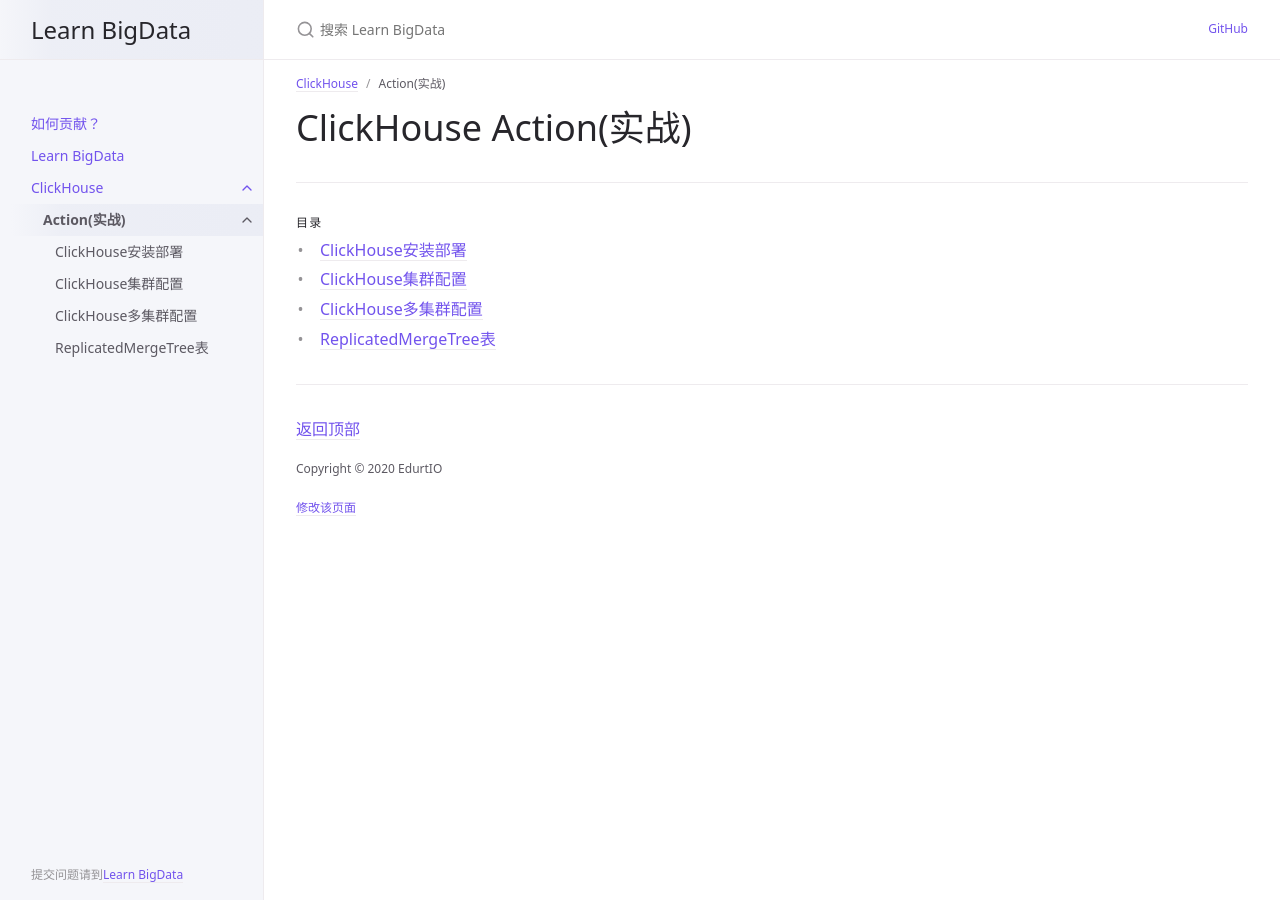
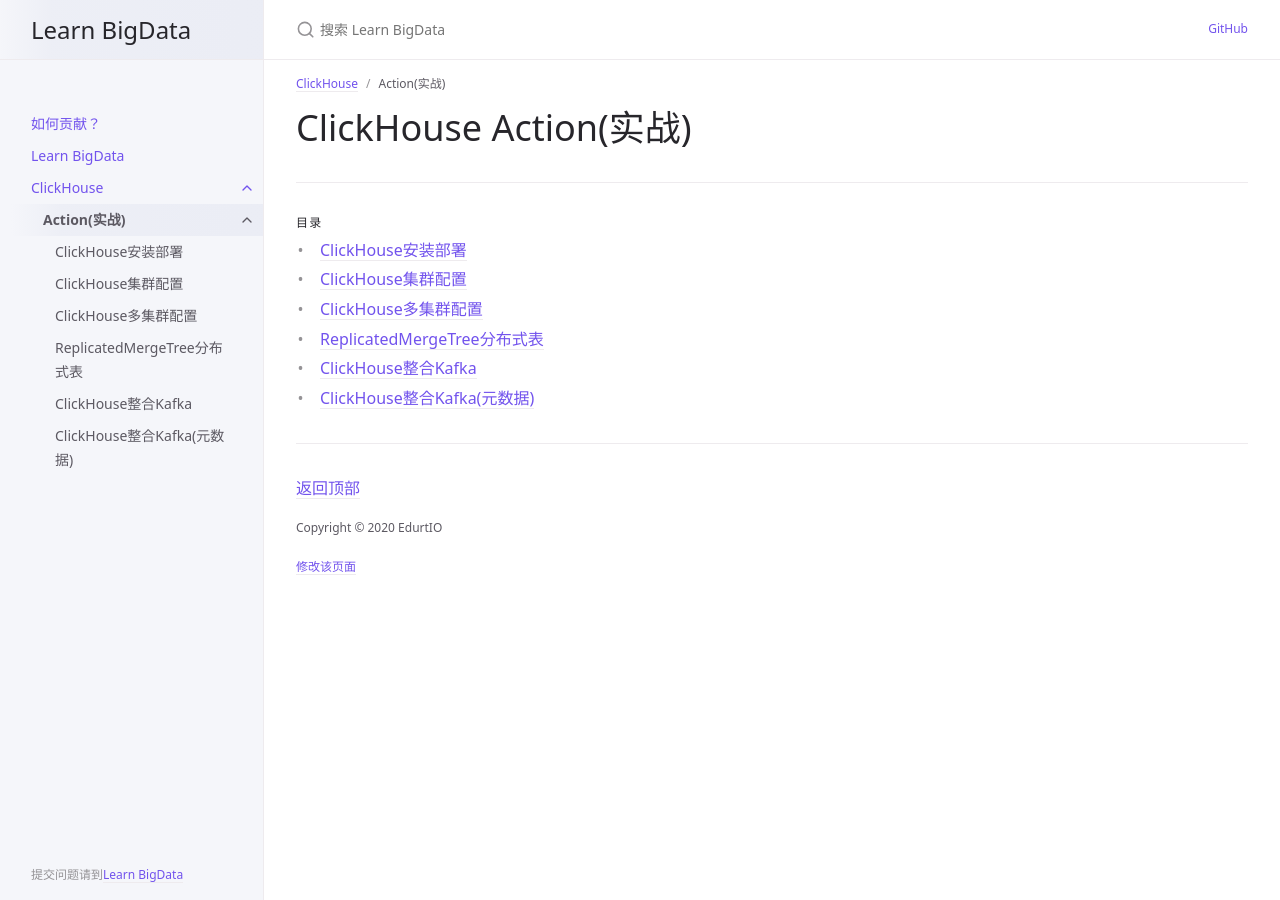
Before and after one commit to EdurtIO/learn-bigdata.incubator.edurt.io, a Jekyll site: the page built from docs/ClickHouse/Action/index.md, in a window 1280 px wide. Built offline with Jekyll 4.4.1, drawn with Linux system fonts in a browser that asks for light colours; part of the change alters nothing that is shown.

Commit message:
添加ClickHouse整合Kafka,ClickHouse整合Kafka(元数据)文档

````diff
--- /dev/null
+++ b/docs/ClickHouse/Action/engine-kafka-operations.md
@@ -0,0 +1,107 @@
+---
+layout: default
+title: ClickHouse整合Kafka(元数据)
+nav_order: 101
+has_children: false
+parent: Action(实战)
+grand_parent: ClickHouse
+---
+
+## 目录
+{: .no_toc .text-delta }
+
+1. TOC
+{:toc}
+
+### 重读Kafka数据
+
+---
+
+默认从Kafka Topic的开始位置开始，并在到达消息时对其进行读取。这是正常的方式，但是有时重新读取消息很有用。例如，您可能想在修复架构中的错误或重新加载备份后重新读取消息。幸运的是，这很容易做到。我们只是在消费者组中重置偏移量。
+
+- 假设我们丢失了读数表中的所有消息，并希望从Kafka重新加载它们。首先，让我们使用TRUNCATE命令重载数据。
+
+```sql
+TRUNCATE TABLE kafka_readings;
+```
+
+- 在重置分区上的偏移之前，我们需要关闭消息使用。通过在ClickHouse中分离`kafka_readings_queue`表来执行此操作，如下所示。
+
+```sql
+DETACH TABLE kafka_readings_queue;
+```
+
+- 接下来，使用以下Kafka命令在用于kafka_readings_queue表的使用者组中重置分区偏移量。
+
+> 注意：改命令需要在Kafka中进行操作。
+
+```bash
+kafka-consumer-groups --bootstrap-server kafka-cluster-001:9092,kafka-cluster-002:9092 \
+ --topic test --group readings_consumer_group1 \
+ --reset-offsets --to-earliest --execute
+```
+
+- 登录到`ClickHouse`，重新连接`kafka_readings_queue`表
+
+```sql
+ATTACH TABLE kafka_readings_queue;
+```
+
+等待几秒钟，丢失的记录将被恢复。此时可以使用`SELECT`进行查询。
+
+### 添加数据列
+
+---
+
+显示原始Kafka信息作为行通常很有用，Kafka表引擎也定义了虚拟列，以下更改数据表以显示Topic分区和偏移量的方法。
+
+- 分离Kafka表来禁用消息使用。不影响数据的生产
+
+```sql
+DETACH TABLE kafka_readings_queue;
+```
+
+- 依次执行以下SQL命令来更改目标表和实例化视图
+
+> 注意：我们只是重新创建实例化视图，而我们更改了目标表，该表保留了现有数据。
+
+```sql
+ALTER TABLE kafka_readings
+  ADD COLUMN name String;
+```
+
+- 删除并重新构建视图表
+
+```sql
+DROP TABLE kafka_readings_view;
+
+CREATE MATERIALIZED VIEW kafka_readings_distributed_view TO kafka_readings_distributed AS
+SELECT id, platForm, appname, time, name
+FROM kafka_readings_queue;
+```
+
+- 重新连接`kafka_readings_queue`表来再次启用消息使用
+
+```sql
+ATTACH TABLE readings_queue
+```
+
+- 查询数据表信息
+
+```sql
+select * from kafka_readings_view;
+```
+
+```bash
+Query id: 52a27f19-eab1-4932-bc13-51792557809d
+
+┌─id─────────────────────────────┬─platForm──┬─appname─┬────────────────time─┬───name─┐
+│ 20201123123337811-840028       │ kafka     │         │ 2020-11-23 12:33:42 │  test  │
+└────────────────────────────────┴───────────┴─────────┴─────────────────────┴────────┘
+
+1 rows in set. Elapsed: 0.003 sec. Processed 2.51 thousand rows, 176.96 KB (985.20 thousand rows/s., 69.38 MB/s.)
+```
+
+> 注意：kafka源数据中需要包含新的字段列，否则数据就是null
+>
+> 消息格式更改时升级架构的方法不变。同样，物化视图提供了一种非常通用的方式来使Kafka消息适应目标表数据。您甚至可以定义多个实例化视图，以将消息流拆分到不同的目标表中。
--- /dev/null
+++ b/docs/ClickHouse/Action/engine-kafka.md
@@ -0,0 +1,178 @@
+---
+layout: default
+title: ClickHouse整合Kafka
+nav_order: 100
+has_children: false
+parent: Action(实战)
+grand_parent: ClickHouse
+---
+
+## 目录
+{: .no_toc .text-delta }
+
+1. TOC
+{:toc}
+
+要将数据从Kafka主题读取到ClickHouse表，我们需要三件事：
+
+- 一个目标MergeTree表，以提供接收数据的宿主
+- Kafka引擎表，使主题看起来像ClickHouse表
+- 物化视图，可将数据自动从Kafka移动到目标表
+
+### 创建存储消费数据表
+
+---
+
+创建`kafka_readings`用于接收Kafka的数据，登录到ClickHouse并执行以下SQL
+
+```sql
+CREATE TABLE kafka_readings (
+    id String,
+    platForm String,
+    appname String,
+    time DateTime
+) Engine = MergeTree
+PARTITION BY toYYYYMMDD(time)
+ORDER BY (time);
+```
+
+- `MergeTree` 指定创建表的引擎
+- `PARTITION BY` 指定我们的分区数据，我们使用时间转换为ymd格式
+- `ORDER BY` 指定我们的排序规则，当然也可以不指定
+
+### 创建消费Kafka数据表
+
+---
+
+使用Kafka引擎创建一个表以连接到主题并读取数据。该引擎将使用消费主题`test`和消费者组`test_consumer_group1`从kafka的集群中读取数据。输入格式为`JSONEachRow`。
+
+> 请注意，我们省略了`time`列。这是目标表中的别名，将从`time`列自动填充。
+
+登录到ClickHouse并执行以下SQL
+
+```sql
+CREATE TABLE kafka_readings_queue (
+    id String,
+    platForm String,
+    appname String,
+    time DateTime
+)
+ENGINE = Kafka
+SETTINGS kafka_broker_list = 'kafka-cluster-001:9092,kafka-cluster-002:9092',
+       kafka_topic_list = 'test',
+       kafka_group_name = 'readings_consumer_group1',
+       kafka_format = 'JSONEachRow';
+```
+
+- `kafka_broker_list` kafka消费集群的broker列表
+- `kafka_topic_list` 消费kafka的Topic
+- `kafka_group_name` kafka消费组
+- `kafka_format` 消费数据的格式化类型，当然还有其他格式的数据详见[Formats for Input and Output Data](https://clickhouse.tech/docs/en/interfaces/formats/)
+    - JSONEachRow表示每行一条数据的json格式。一般如果是json格式的话，设置JSONEachRow即可
+    - 如果需要输入嵌套的json，请设置input_format_import_nested_json=1
+
+### 创建物化视图合并表传输数据
+
+---
+
+我们已经创建了本地数据表和消费Kafka表，最后需要创建视图表方便把数据导入到ClickHouse，登录到ClickHouse并执行以下SQL
+
+```sql
+CREATE MATERIALIZED VIEW kafka_readings_view TO kafka_readings AS
+SELECT id, platForm, appname, time
+FROM kafka_readings_queue;
+```
+
+### 测试各个数据表
+
+---
+
+我们使用以下SQL分别去测试查询数据
+
+- 查询`kafka_readings`表，会返回相关数据总数
+
+```sql
+select count(1) from kafka_readings;
+```
+
+```bash
+SELECT count(1)
+FROM kafka_readings
+
+Query id: 25375f84-9271-4e7b-bf32-cf1ccadef78e
+
+┌─count(1)─┐
+│     8834 │
+└──────────┘
+
+1 rows in set. Elapsed: 0.003 sec.
+```
+
+- 查询`kafka_readings_queue`表，会返回当前Kafka新增消费数据总数(连接kafka会有些慢)
+
+```sql
+select count(1) from kafka_readings_queue;
+```
+
+```bash
+SELECT count(1)
+FROM kafka_readings_queue
+
+Query id: 420b4430-673e-411c-8db9-509fcc23feef
+
+┌─count(1)─┐
+│        0 │
+└──────────┘
+
+1 rows in set. Elapsed: 7.215 sec.
+```
+
+如果有新增数据的话那么这里的`count(1)`就是非0数据，这里的数会出现变化，根据新的数据而定
+
+- 查询`kafka_readings_view`表，一般得到的数据和`kafka_readings`相差无几，除非实时数据很多
+
+```sql
+select count(1) from kafka_readings_view;
+```
+
+```bash
+SELECT count(1)
+FROM kafka_readings_view
+
+Query id: 302e3306-dc38-4668-9469-edd109430e39
+
+┌─count(1)─┐
+│     8861 │
+└──────────┘
+
+1 rows in set. Elapsed: 0.003 sec. Processed 8.86 thousand rows, 35.44 KB (3.13 million rows/s., 12.50 MB/s.)
+```
+
+### 创建分布式表
+
+---
+
+```sql
+CREATE TABLE kafka_readings_distributed ON CLUSTER mycluster_1
+(
+    id String,
+    platForm String,
+    appname String,
+    time DateTime
+)
+ENGINE = ReplicatedMergeTree('/clickhouse/tables/replicated/{shard}/kafka_readings_distributed', '{replica}')
+PARTITION BY ymd
+ORDER BY id
+```
+
+> 这里也可以去创建Distributed表，看情况而定
+
+- 创建视图的转换
+
+```sql
+CREATE MATERIALIZED VIEW kafka_readings_distributed_view TO kafka_readings_distributed AS
+SELECT id, platForm, appname, time
+FROM kafka_readings_queue;
+```
+
+此时去查询该表数据即可。
--- a/docs/ClickHouse/Action/get-started-ha-table-replicatedmergetree.md
+++ b/docs/ClickHouse/Action/get-started-ha-table-replicatedmergetree.md
@@ -1,6 +1,6 @@
 ---
 layout: default
-title: ReplicatedMergeTree表
+title: ReplicatedMergeTree分布式表
 nav_order: 5
 has_children: false
 parent: Action(实战)
````
